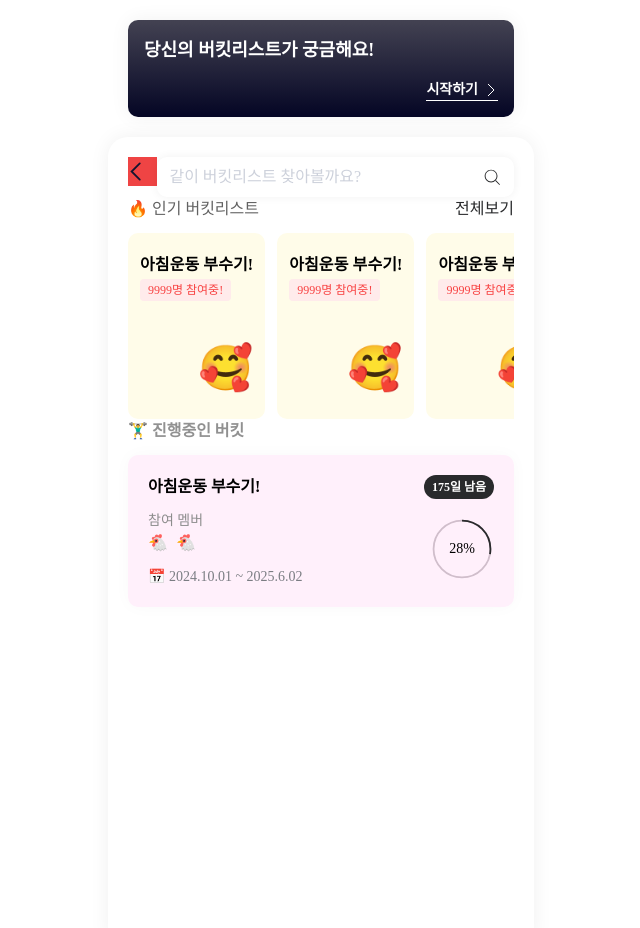
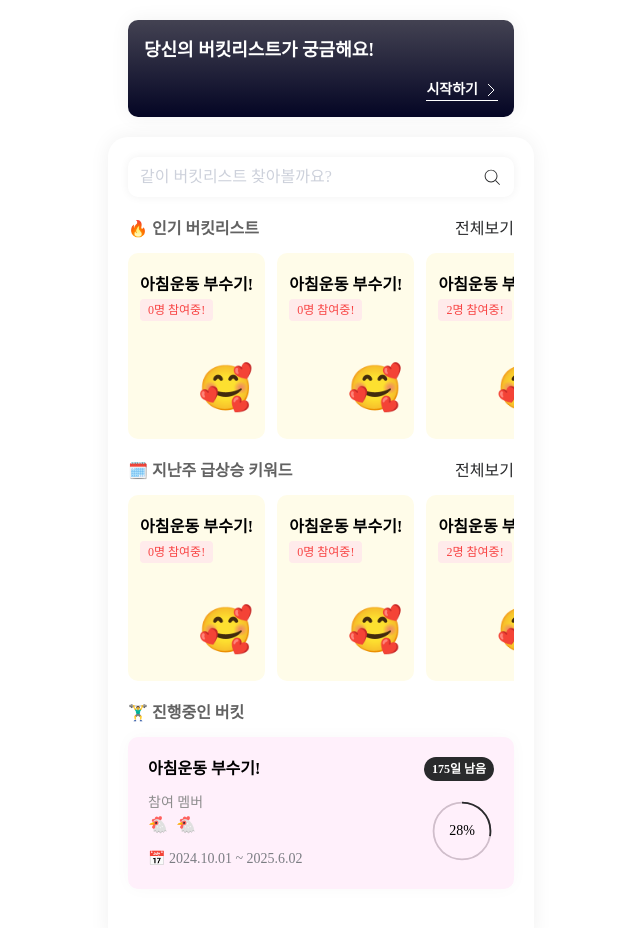
Before and after one commit to BucketPing/bucket-mate-front, a React app: page / in a window 1280 px wide. Shown: the top 928 px of the page, without its empty margins (319-959 px from the left). Built offline with nearby package versions, Linux system fonts and the light colour scheme; the HTML template or start-up script is replaced by a standard one.

Commit message:
feat: CardList => BuckCardList로 공용 컴포넌트 분리

```diff
--- /dev/null
+++ b/src/components/common/BucketCardList/BucketCardList.tsx
@@ -0,0 +1,19 @@
+import type { Bucket } from '@/types/common/types';
+import CardList from './card/CardList';
+import ListHeader from './ListHeader';
+
+interface BucketCardListProps {
+  header: string;
+  bucketList: Bucket[];
+}
+
+const BucketCardList = ({ header, bucketList }: BucketCardListProps) => {
+  return (
+    <div>
+      <ListHeader>{header}</ListHeader>
+      <CardList bucketList={bucketList} />
+    </div>
+  );
+};
+
+export default BucketCardList;
--- a/src/components/home/list/Header.tsx
+++ b/src/components/common/BucketCardList/ListHeader.tsx
@@ -3,10 +3,10 @@ interface HeaderProps {
   onEntireClick?: () => void;
 }
 
-const Header = ({ children, onEntireClick }: HeaderProps) => {
+const ListHeader = ({ children, onEntireClick }: HeaderProps) => {
   return (
     <div className='flex justify-between text-base'>
-      <h1 className='text-[#626262]'>{children}</h1>
+      <h1 className='text-[#626262] font-bold'>{children}</h1>
       <button className='text-[#292A2C]' onClick={onEntireClick}>
         전체보기
       </button>
@@ -14,4 +14,4 @@ const Header = ({ children, onEntireClick }: HeaderProps) => {
   );
 };
 
-export default Header;
+export default ListHeader;
--- a/src/components/home/card/CardItem.tsx
+++ b/src/components/common/BucketCardList/card/CardItem.tsx
@@ -1,12 +1,18 @@
-const CardItem = () => {
+import type { Bucket } from '@/types/common/types';
+
+interface CardItemProps {
+  bucket: Bucket;
+}
+
+const CardItem = ({ bucket }: CardItemProps) => {
   return (
     <div className='flex w-[138px] h-[186px] px-3 py-5 rounded-[10px] bg-[#FFFCE9] cursor-pointer shrink- flex-col justify-between'>
       <div>
         <h1 className='text-base font-bold tracking-[0.006em] text-left'>
-          아침운동 부수기!
+          {bucket.title}
         </h1>
         <span className='px-2 py-1 bg-[#FFEBEB] rounded-[4px] text-[#F84343] text-xs font-medium'>
-          9999명 참여중!
+          {bucket.participant.length}명 참여중!
         </span>
       </div>
       <p className='flex text-[44px] leading-[60px] flex-row-reverse'>
--- /dev/null
+++ b/src/components/common/BucketCardList/card/CardList.tsx
@@ -0,0 +1,18 @@
+import type { Bucket } from '@/types/common/types';
+import CardItem from './CardItem';
+
+interface CardListProps {
+  bucketList: Bucket[];
+}
+
+const CardList = ({ bucketList }: CardListProps) => {
+  return (
+    <div className='flex mt-3 overflow-x-auto gap-3 whitespace-nowrap [&::-webkit-scrollbar]:hidden'>
+      {bucketList?.map((bucket) => (
+        <CardItem key={bucket.id} bucket={bucket} />
+      ))}
+    </div>
+  );
+};
+
+export default CardList;
--- a/src/components/home/OngoingBucket.tsx
+++ b/src/components/home/OngoingBucket.tsx
@@ -19,7 +19,7 @@ const OngoingBucket = ({ bucket, onClick }: OngoingBucketProps) => {
 
   return (
     <section className='flex flex-col gap-3'>
-      <p className='text-[#919191] text-base font-bold'>
+      <p className='text-[#626262] text-base font-bold'>
         {ONGOING ? '🏋️‍♂️ 진행중인 버킷' : '진행 중인 버킷이 없어요 🥲'}
       </p>
       <div className='relative'>
--- a/src/components/home/card/CardList.tsx
+++ /dev/null
@@ -1,13 +0,0 @@
-import CardItem from './CardItem';
-
-const CardList = () => {
-  return (
-    <div className='flex mt-3 overflow-x-auto gap-3 whitespace-nowrap [&::-webkit-scrollbar]:hidden'>
-      {Array.from({ length: 5 }).map((v, index) => (
-        <CardItem key={index} />
-      ))}
-    </div>
-  );
-};
-
-export default CardList;
--- a/src/pages/home/Home.tsx
+++ b/src/pages/home/Home.tsx
@@ -1,10 +1,9 @@
-import CardList from '@/components/home/card/CardList';
-import Header from '@/components/home/list/Header';
-import { Link, useNavigate } from 'react-router-dom';
+import { useNavigate } from 'react-router-dom';
 import Banner from '@/components/home/Banner';
 import Input from '@/components/common/Input';
 import OngoingBucket from '@/components/home/OngoingBucket';
-import chevronLeft from '@/assets/icons/chevron-left.svg';
+import BucketCardList from '@/components/common/BucketCardList/BucketCardList';
+import type { Bucket } from '@/types/common/types';
 
 const Home = () => {
   const navigate = useNavigate();
@@ -23,14 +22,56 @@ const Home = () => {
     //navigate('/bucket/{id}')
   };
 
+  const bucketListSample: Bucket[] = [
+    {
+      id: 1,
+      ownerId: 1,
+      category: '운동',
+      title: '아침운동 부수기!',
+      description: '아침운동 부수기!',
+      participant: [],
+      maxCapacity: 10,
+      progressStatus: 1,
+      startDate: '2024.10.01',
+      endDate: '2025.6.02',
+      createdAt: '2024.11.07',
+    },
+    {
+      id: 2,
+      ownerId: 2,
+      category: '운동',
+      title: '아침운동 부수기!',
+      description: '아침운동 부수기!',
+      participant: [],
+      maxCapacity: 10,
+      progressStatus: 1,
+      startDate: '2024.10.01',
+      endDate: '2025.6.02',
+      createdAt: '2024.11.07',
+    },
+    {
+      id: 3,
+      ownerId: 3,
+      category: '운동',
+      title: '아침운동 부수기!',
+      description: '아침운동 부수기!',
+      participant: [
+        { userId: 1, nickname: '홍길동', profile: '' },
+        { userId: 2, nickname: '김철수', profile: '' },
+      ],
+      maxCapacity: 10,
+      progressStatus: 1,
+      startDate: '2024.10.01',
+      endDate: '2025.6.02',
+      createdAt: '2024.11.07',
+    },
+  ];
+
   return (
     <div className='h-full'>
       <Banner onClick={goToLogin} />
-      <div className='h-full rounded-t-[20px] shadow-[0px_0px_20px_0px_#00000010] p-5'>
+      <div className='flex flex-col gap-5 h-full rounded-t-[20px] shadow-[0px_0px_20px_0px_#00000010] p-5'>
         <div onClick={goToSearch} className='flex cursor-pointer'>
-          <Link to='/'>
-            <img src={chevronLeft} className='bg-red-500' />
-          </Link>
           <Input
             placeholder='같이 버킷리스트 찾아볼까요?'
             onChange={() => {}}
@@ -38,8 +79,14 @@ const Home = () => {
             value=''
           />
         </div>
-        <Header>🔥 인기 버킷리스트</Header>
-        <CardList />
+        <BucketCardList
+          header='🔥 인기 버킷리스트'
+          bucketList={bucketListSample}
+        />
+        <BucketCardList
+          header='🗓️ 지난주 급상승 키워드'
+          bucketList={bucketListSample}
+        />
         <OngoingBucket
           bucket={{
             id: 1,
```
